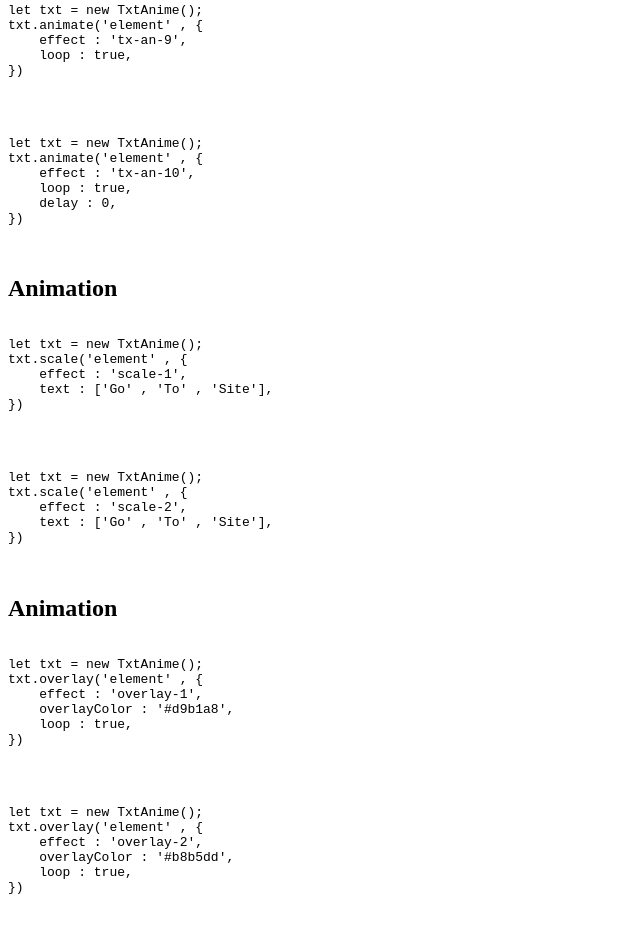
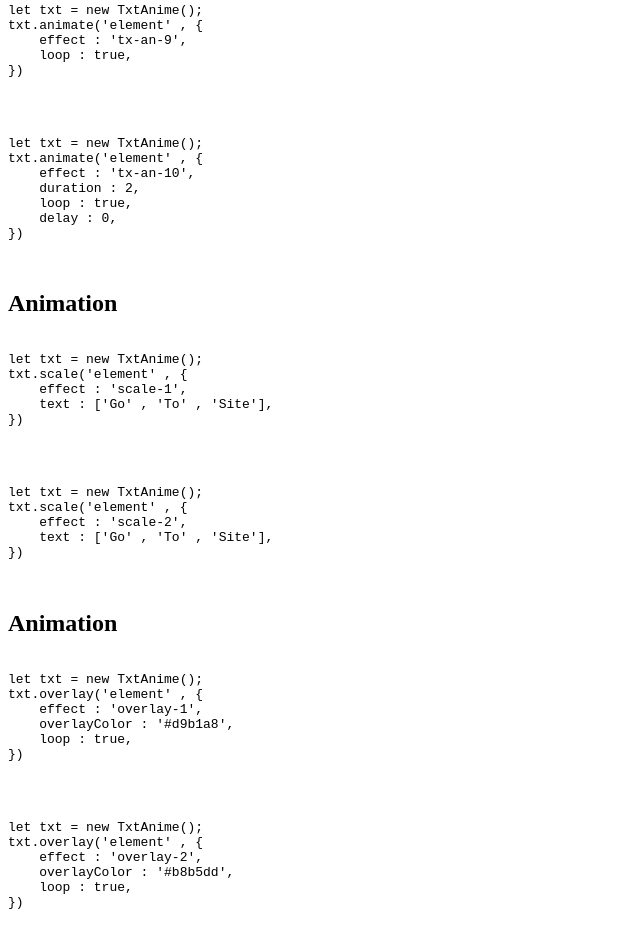
Before and after one commit to mohamedfrindi/TxtAnime.js, a website built with webpack: page index.html in a window 1280 px wide. Shown: the part 1776-2709 px from the top of the page, without its empty margins (0-640 px from the left). Built offline with nearby package versions, Linux system fonts and the light colour scheme; a script that the page names is missing.

Commit message:
:earth_africa: index.html

```diff
--- a/index.html
+++ b/index.html
@@ -81,6 +81,7 @@ txt.animate('element' , {
 let txt = new TxtAnime();
 txt.animate('element' , {
     effect : 'tx-an-10',
+    duration : 2,
     loop : true,
     delay : 0,
 })
```
